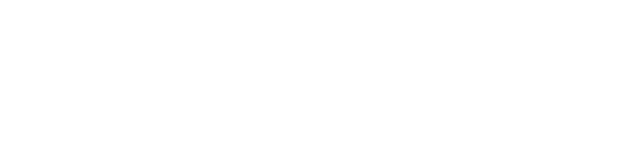
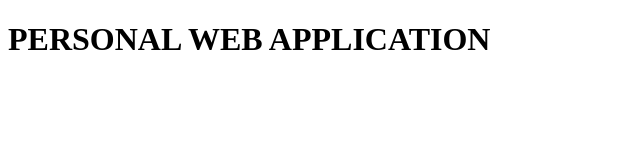
Before and after one commit to hayatu4islam/My-Personal-Project, a plain HTML site: page index.html in a window 1280 px wide. Shown: the whole page, without its empty margins (0-640 px from the left). Drawn offline with Linux system fonts and the light colour scheme.

Commit message:
added title

```diff
--- a/index.html
+++ b/index.html
@@ -7,6 +7,6 @@
     <title>Personal Project</title>
 </head>
 <body>
-
+    <h1>PERSONAL WEB APPLICATION</h1>
 </body>
 </html>
```
